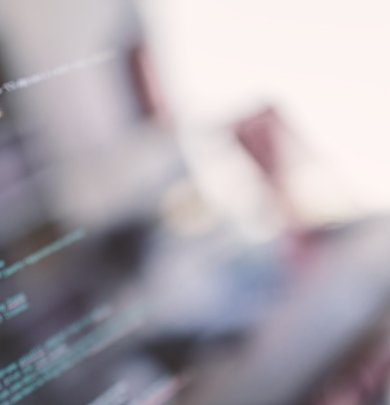
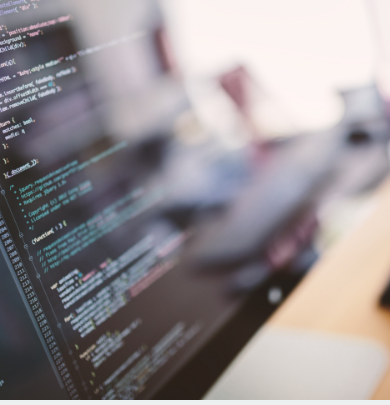
Before and after one commit to keisukemiyazaki/responsive-site, a plain HTML site: page index.html in a window 390 px wide. Shown: the top 405 px of the page. Drawn offline with Linux system fonts and the light colour scheme; a web font is replaced by a local one.

Commit message:
lesson7_task

```diff
--- a/css/style.css
+++ b/css/style.css
@@ -58,7 +58,7 @@ body {
 ------------------------------------------------------------*/
 header .header-box {
   background-image: url("../images/top_image.jpg");
-  /*height: 650px;*/
+  height: 650px;
   width: 100%;
   background-size: cover;
   background-position: center center;
@@ -142,7 +142,7 @@ footer .contact-button
 }
 
 /* ウィンドウ幅が769px以上の場合に適用するCSS */
-@media screen and ( min-width:769px ){
+@media screen and (min-width:769px){
 /* messages
 ------------------------------------------------------------*/
 #messages .container {
@@ -163,3 +163,13 @@ footer .contact-button
 }
 
 }
+
+/* ウィンドウ幅が550px以下の場合に適用するCSS */
+@media screen and (max-width:550px){
+/* messages
+------------------------------------------------------------*/
+header .header-box {
+    height: 400px;
+}
+
+}
--- a/index.html
+++ b/index.html
@@ -10,7 +10,7 @@
     </head>
     <body><!--header-->
         <header>
-            <div class="header-box" style="height: 650px;">
+            <div class="header-box">
             </div>
             <!--<img src="./images/top_image.jpg" class="block-center" width="100%" alt="イメージ写真">-->
         </header><!--contents-->
```
Lines whose indentation alone changed are shown as unchanged.
